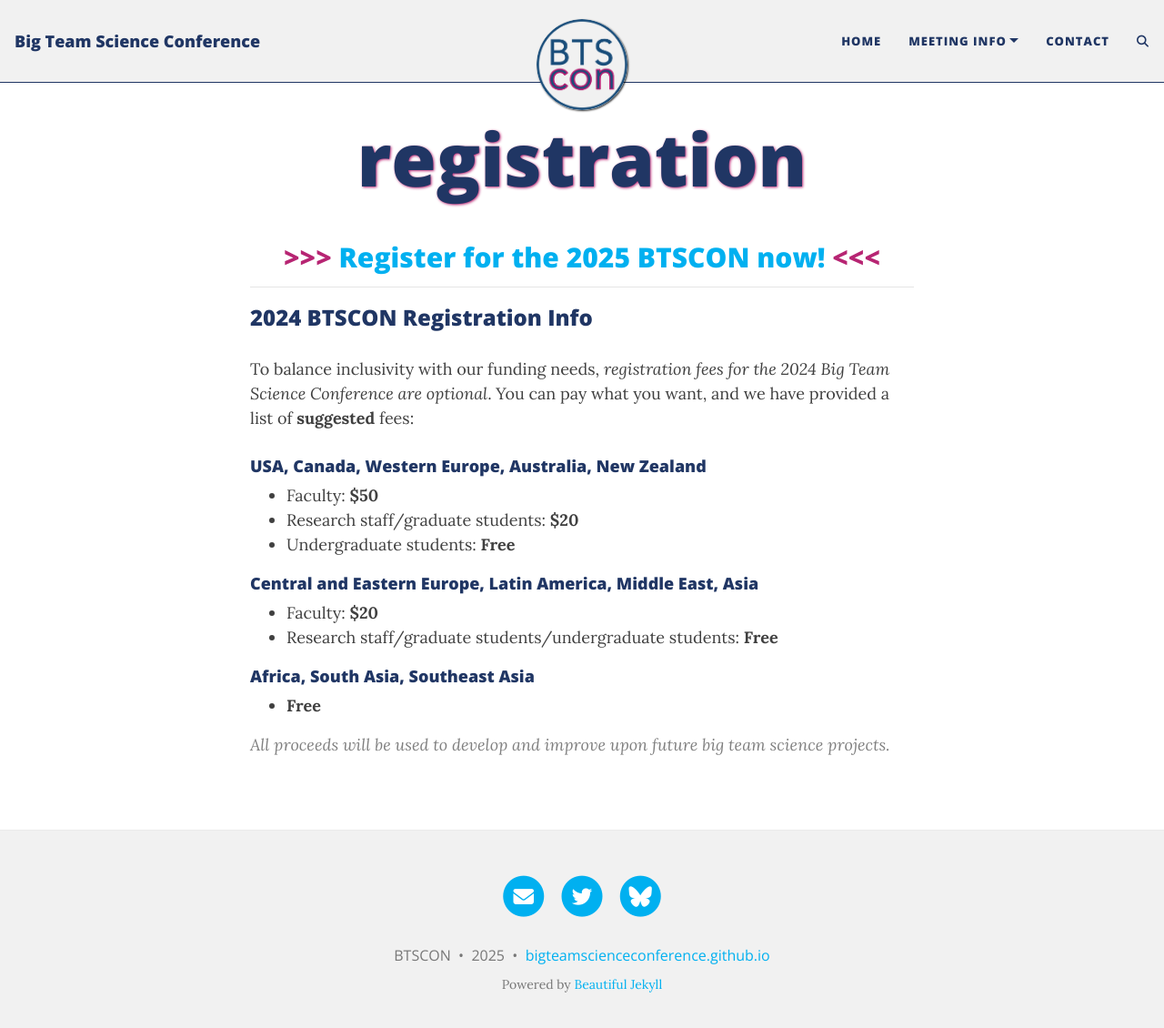
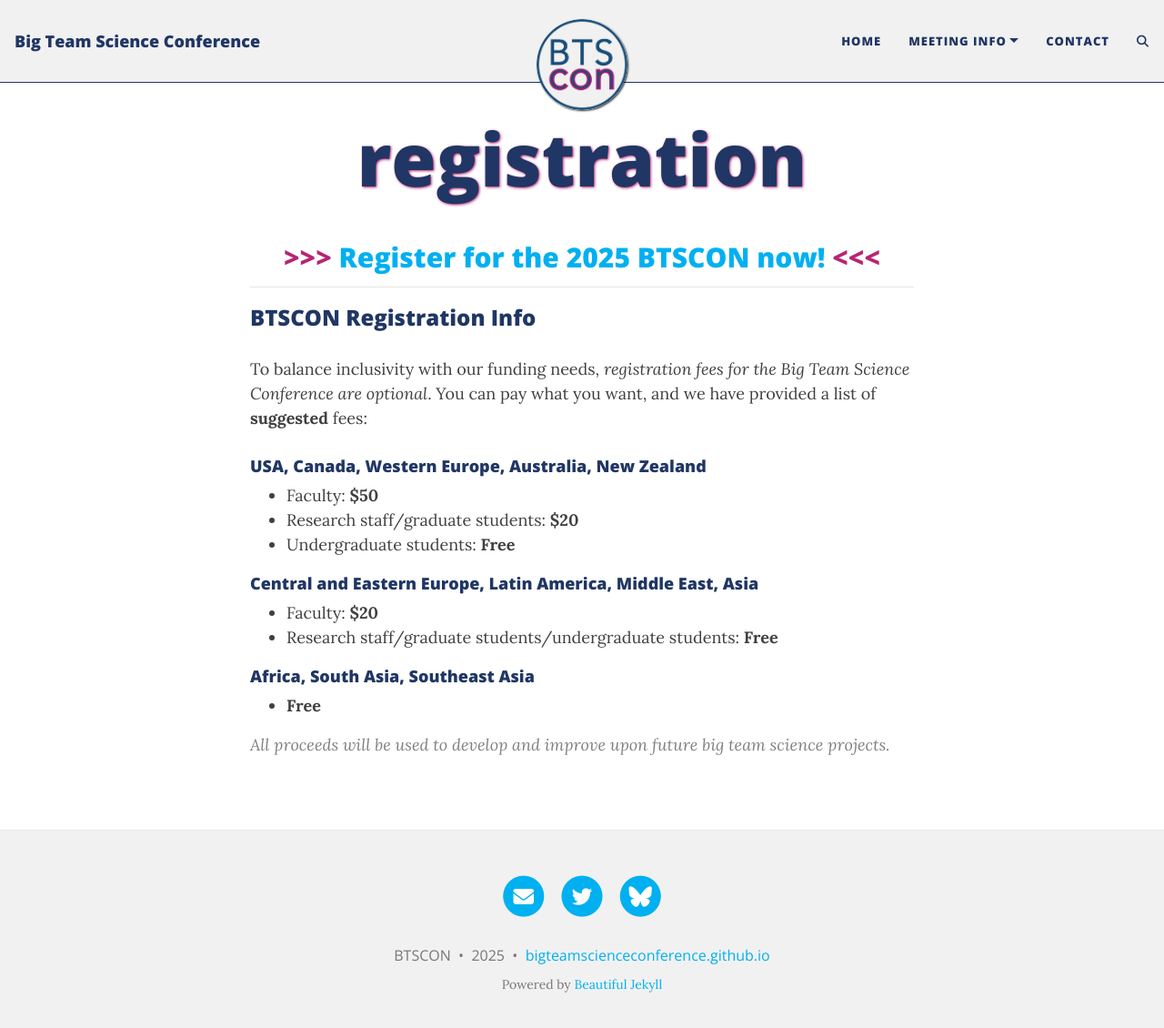
Before and after one commit to bigteamscienceconference/bigteamscienceconference.github.io, a Jekyll site: the page built from registration.md, in a window 1280 px wide and 1143 px high. Shown: the top 1130 px of the window at 91% size. Built offline with Jekyll 4.4.1, drawn with Linux system fonts in a browser that asks for light colours; comment, search, counter and statistics services are not loaded.

Commit message:
fix year

```diff
--- a/registration.md
+++ b/registration.md
@@ -15,8 +15,8 @@ title: registration
 
 ***
 
-### 2024 BTSCON Registration Info
-To balance inclusivity with our funding needs, *registration fees for the 2024 Big Team Science Conference are optional*. You can pay what you want, and we have provided a list of **suggested** fees:
+### BTSCON Registration Info
+To balance inclusivity with our funding needs, *registration fees for the Big Team Science Conference are optional*. You can pay what you want, and we have provided a list of **suggested** fees:
 
 #### USA, Canada, Western Europe, Australia, New Zealand
 * Faculty: **$50**
```
